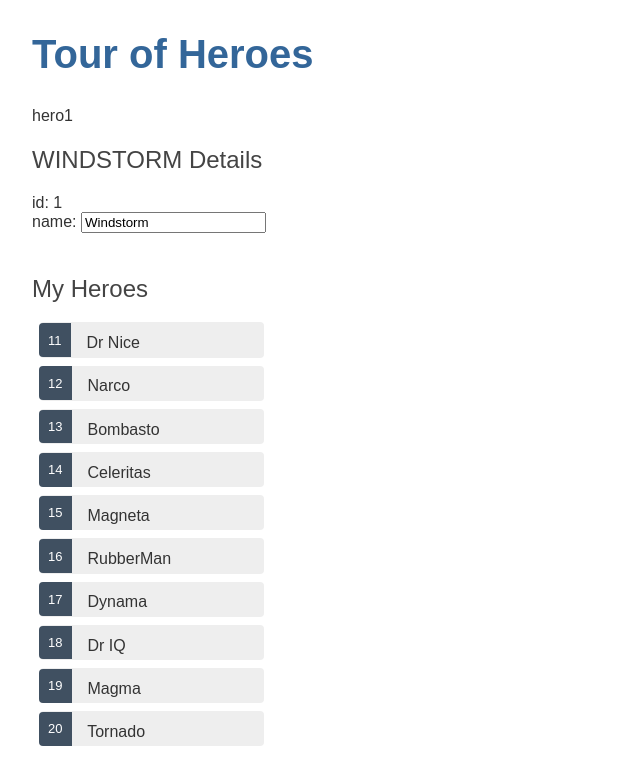
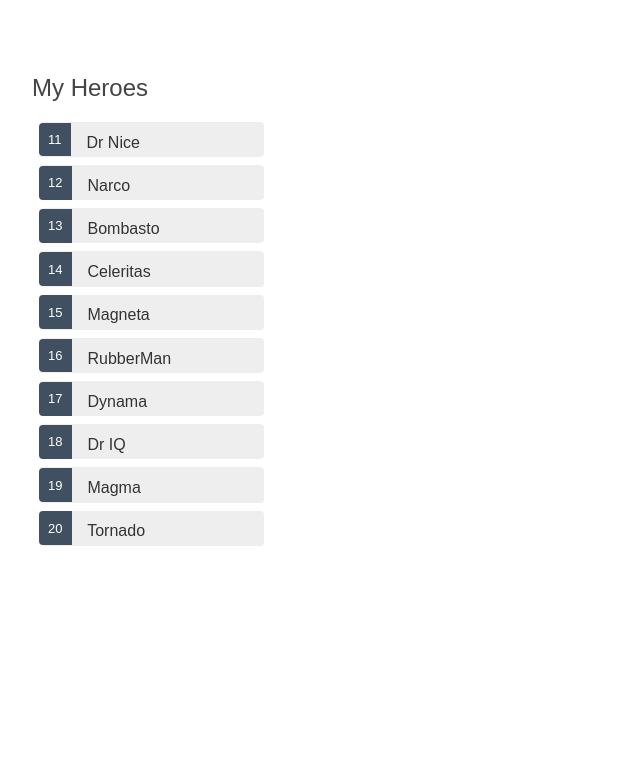
Before and after one commit to a982338665/angular, an Angular app in the folder my-app/: page / in a window 1280 px wide. Shown: the top 784 px of the page, without its empty margins (0-640 px from the left). Built offline with nearby package versions, Linux system fonts and the light colour scheme.

Commit message:
数据回显+路由 ： ngif/ngfor

```diff
--- a/my-app/src/app/app.component.html
+++ b/my-app/src/app/app.component.html
@@ -1,3 +1,3 @@
-<h1>{{title}}</h1>
+<!--<h1>{{title}}</h1>-->
 <!--显示app-heroes视图-->
 <app-heroes></app-heroes>
--- a/my-app/src/app/heroes/heroes.component.html
+++ b/my-app/src/app/heroes/heroes.component.html
@@ -1,26 +1,42 @@
 <!--heroes works!-->
 <!--显示英雄-->
-{{hero1}}
+<!--{{hero1}}-->
 <!--显示对象英雄-->
 <!--<h2>{{hero.name}} Details</h2>-->
 <!--格式化为大写：
   绑定表达式中的 uppercase 位于管道操作符（ | ）的右边，用来调用内置管道 UppercasePipe。
   管道 是格式化字符串、金额、日期和其它显示数据的好办法。 Angular 发布了一些内置管道，而且你还可以创建自己的管道。
 -->
-<h2>{{hero.name | uppercase}} Details</h2>
-<div><span>id: </span>{{hero.id}}</div>
-<!--数据回显 input  -->
-<div>
-  <label>name:
-    <!--[(ngModel)] 是 Angular 的双向数据绑定语法。当内容改变时会发现h2标签中也会随之改变-->
-    <input [(ngModel)]="hero.name" placeholder="name"/>
-  </label>
-</div>
+<!--<h2>{{hero.name | uppercase}} Details</h2>-->
+<!--<div><span>id: </span>{{hero.id}}</div>-->
+<!--&lt;!&ndash;数据回显 input  &ndash;&gt;-->
+<!--<div>-->
+  <!--<label>name:-->
+    <!--&lt;!&ndash;[(ngModel)] 是 Angular 的双向数据绑定语法。当内容改变时会发现h2标签中也会随之改变&ndash;&gt;-->
+    <!--<input [(ngModel)]="hero.name" placeholder="name"/>-->
+  <!--</label>-->
+<!--</div>-->
 <br>
 <!--数据回显：数组对象回显-->
 <h2>My Heroes</h2>
 <ul class="heroes">
-  <li *ngFor="let hero2 of heroes">
+  <!--click 外面的圆括号会让 Angular 监听这个 <li> 元素的 click 事件。 当用户点击 <li> 时，Angular 就会执行表达式 onSelect(hero)-->
+  <li *ngFor="let hero2 of heroes"
+      [class.selected]="hero2 === selectedHero"
+      (click)="onSelect(hero2)">
     <span class="badge">{{hero2.id}}</span> {{hero2.name}}
   </li>
 </ul>
+<br>
+<!--选择英雄详情回显  -->
+<div *ngIf="selectedHero">
+
+  <h2>{{selectedHero.name | uppercase}} Details</h2>
+  <div><span>id: </span>{{selectedHero.id}}</div>
+  <div>
+    <label>name:
+      <input [(ngModel)]="selectedHero.name" placeholder="name"/>
+    </label>
+  </div>
+
+</div>
--- a/my-app/src/app/heroes/heroes.component.ts
+++ b/my-app/src/app/heroes/heroes.component.ts
@@ -11,12 +11,18 @@ import {HEROES} from '../mock-heroes';
 })
 export class HeroesComponent implements OnInit {
   //添加hero属性
-  hero1 = "hero1";
-  hero: Hero = {
-    id: 1,
-    name: 'Windstorm'
-  };
+  // hero1 = "hero1";
+  // hero: Hero = {
+  //   id: 1,
+  //   name: 'Windstorm'
+  // };
   heroes = HEROES;
+  //添加事件
+  //声明英雄对象属性Hero实际指实体类==>未初始化
+  selectedHero: Hero;
+  onSelect(hero: Hero  ): void {
+    this.selectedHero = hero;
+  }
 
   constructor() {
   }
```
